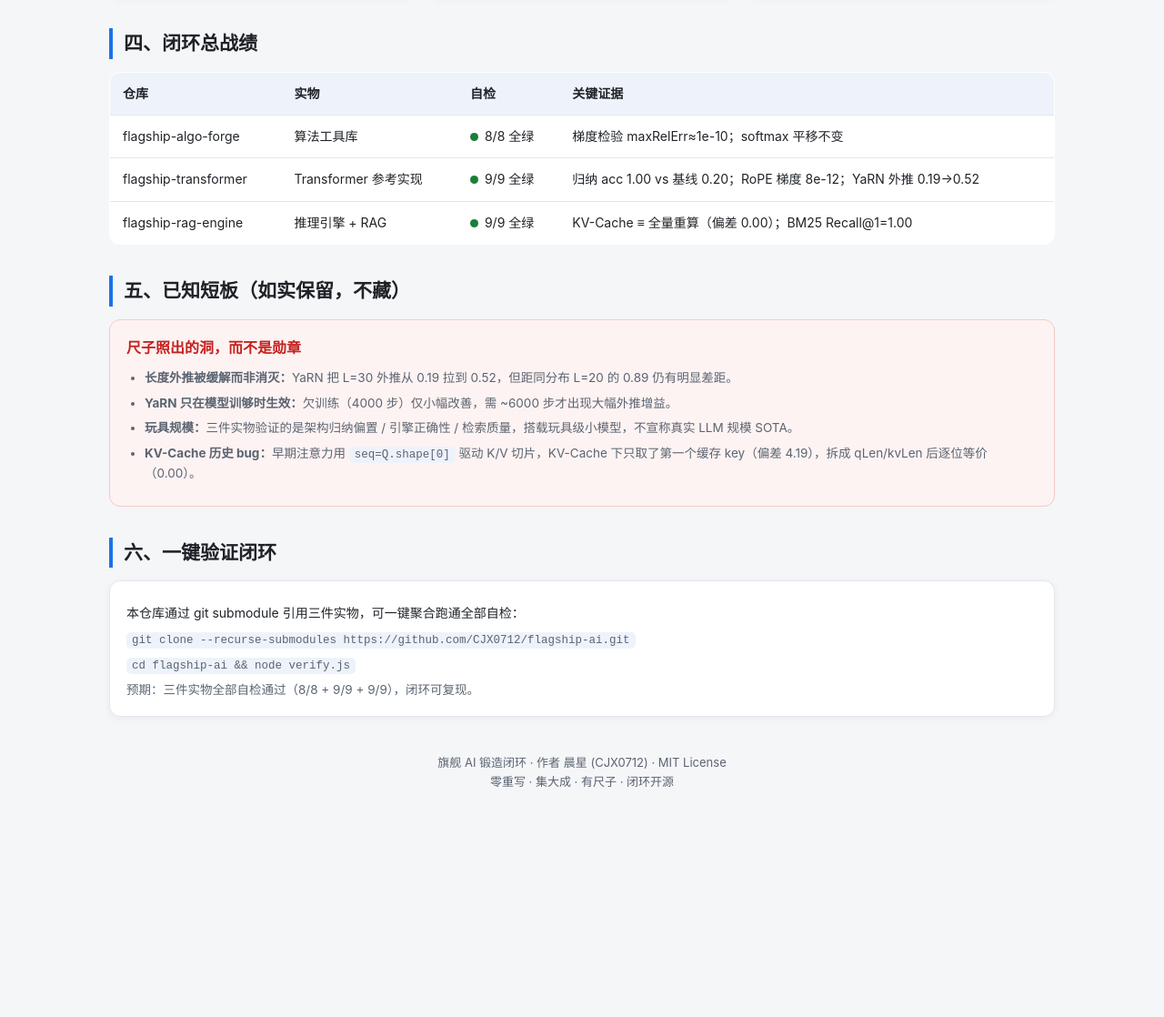
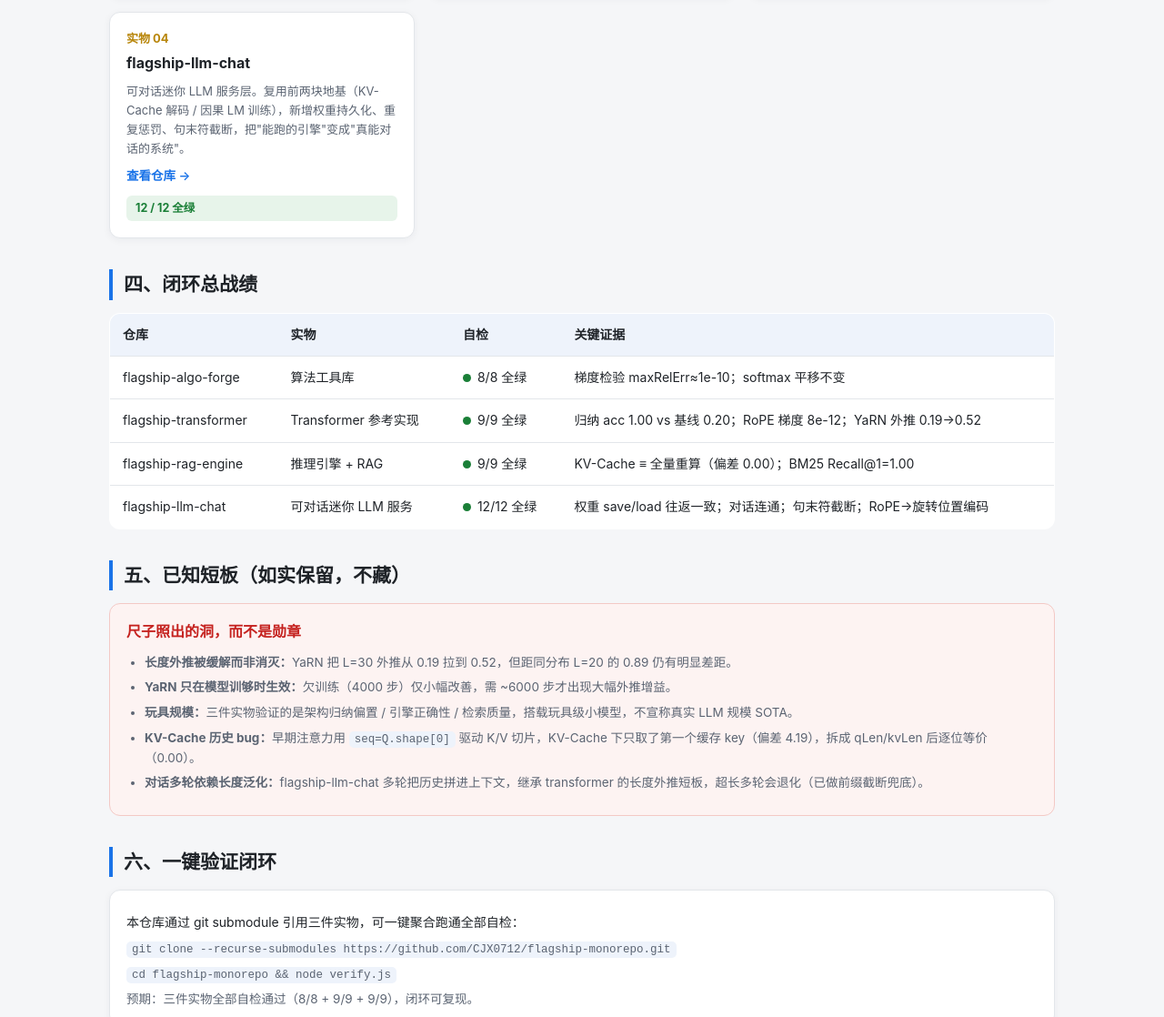
Before and after one commit to CJX0712/flagship-monorepo, a plain HTML site: page index.html in a window 1280 px wide. Shown: the part 1347-2465 px from the top of the page at 91% size. Before the commit the page ends 2277 px from the top, so only its background shows below. Drawn offline with Linux system fonts and the light colour scheme.

Commit message:
feat: 收口第四件实物 flagship-llm-chat · 门户升级为四件 · 一键聚合自检
- 新增 submodule flagship-llm-chat（可对话迷你 LLM 服务层，12/12 全绿）
- index.html 三件→四件实物，加第四卡片 + 战绩行 + 多轮长度短板
- README 标题/表格/克隆名/短板同步更新为四件
- verify.js 加第四项（apex-chat.js 对话层 3 项），兼容 PASS/FAIL 输出风格
- 克隆命令统一为 flagship-monorepo（远程仓库名）
作者：晨星

```diff
--- a/index.html
+++ b/index.html
@@ -92,7 +92,7 @@
     <svg id="loop" viewBox="0 0 720 430" role="img" aria-label="锻造闭环流程图"></svg>
   </div>
 
-  <h2>三、三件实物（各自开源 · 自检全绿）</h2>
+  <h2>三、四件实物（各自开源 · 自检全绿）</h2>
   <div class="grid cols3">
     <div class="artifact">
       <div class="num">实物 01</div>
@@ -115,6 +115,13 @@
       <a href="https://github.com/CJX0712/flagship-rag-engine" target="_blank" rel="noopener">查看仓库 →</a>
       <span class="score ok">9 / 9 全绿</span>
     </div>
+    <div class="artifact">
+      <div class="num">实物 04</div>
+      <h3>flagship-llm-chat</h3>
+      <p>可对话迷你 LLM 服务层。复用前两块地基（KV-Cache 解码 / 因果 LM 训练），新增权重持久化、重复惩罚、句末符截断，把"能跑的引擎"变成"真能对话的系统"。</p>
+      <a href="https://github.com/CJX0712/flagship-llm-chat" target="_blank" rel="noopener">查看仓库 →</a>
+      <span class="score ok">12 / 12 全绿</span>
+    </div>
   </div>
 
   <h2>四、闭环总战绩</h2>
@@ -124,6 +131,7 @@
       <tr><td>flagship-algo-forge</td><td>算法工具库</td><td><span class="dot ok"></span>8/8 全绿</td><td>梯度检验 maxRelErr≈1e-10；softmax 平移不变</td></tr>
       <tr><td>flagship-transformer</td><td>Transformer 参考实现</td><td><span class="dot ok"></span>9/9 全绿</td><td>归纳 acc 1.00 vs 基线 0.20；RoPE 梯度 8e-12；YaRN 外推 0.19→0.52</td></tr>
       <tr><td>flagship-rag-engine</td><td>推理引擎 + RAG</td><td><span class="dot ok"></span>9/9 全绿</td><td>KV-Cache ≡ 全量重算（偏差 0.00）；BM25 Recall@1=1.00</td></tr>
+      <tr><td>flagship-llm-chat</td><td>可对话迷你 LLM 服务</td><td><span class="dot ok"></span>12/12 全绿</td><td>权重 save/load 往返一致；对话连通；句末符截断；RoPE→旋转位置编码</td></tr>
     </tbody>
   </table>
 
@@ -135,14 +143,15 @@
       <li><b>YaRN 只在模型训够时生效：</b>欠训练（4000 步）仅小幅改善，需 ~6000 步才出现大幅外推增益。</li>
       <li><b>玩具规模：</b>三件实物验证的是架构归纳偏置 / 引擎正确性 / 检索质量，搭载玩具级小模型，不宣称真实 LLM 规模 SOTA。</li>
       <li><b>KV-Cache 历史 bug：</b>早期注意力用 <code>seq=Q.shape[0]</code> 驱动 K/V 切片，KV-Cache 下只取了第一个缓存 key（偏差 4.19），拆成 qLen/kvLen 后逐位等价（0.00）。</li>
+      <li><b>对话多轮依赖长度泛化：</b>flagship-llm-chat 多轮把历史拼进上下文，继承 transformer 的长度外推短板，超长多轮会退化（已做前缀截断兜底）。</li>
     </ul>
   </div>
 
   <h2>六、一键验证闭环</h2>
   <div class="card">
     <p style="color:var(--text);font-size:14px;">本仓库通过 git submodule 引用三件实物，可一键聚合跑通全部自检：</p>
-    <p><code>git clone --recurse-submodules https://github.com/CJX0712/flagship-ai.git</code></p>
-    <p><code>cd flagship-ai &amp;&amp; node verify.js</code></p>
+    <p><code>git clone --recurse-submodules https://github.com/CJX0712/flagship-monorepo.git</code></p>
+    <p><code>cd flagship-monorepo &amp;&amp; node verify.js</code></p>
     <p style="color:var(--muted);">预期：三件实物全部自检通过（8/8 + 9/9 + 9/9），闭环可复现。</p>
   </div>
 
```
Also changed, not shown: verify.js (+10 -8 lines), 2 other files.
